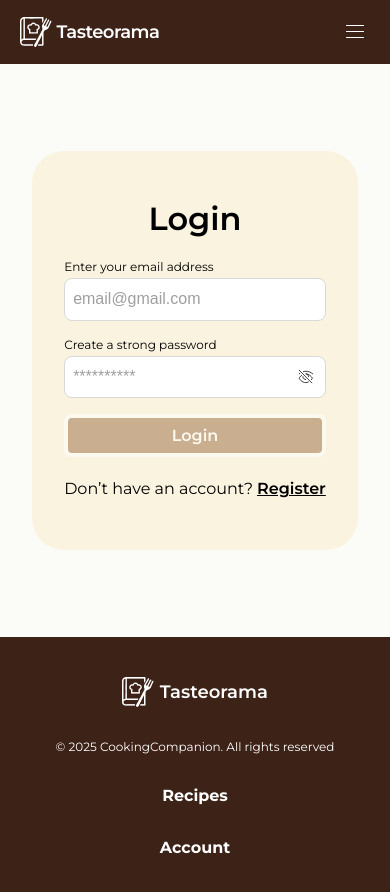
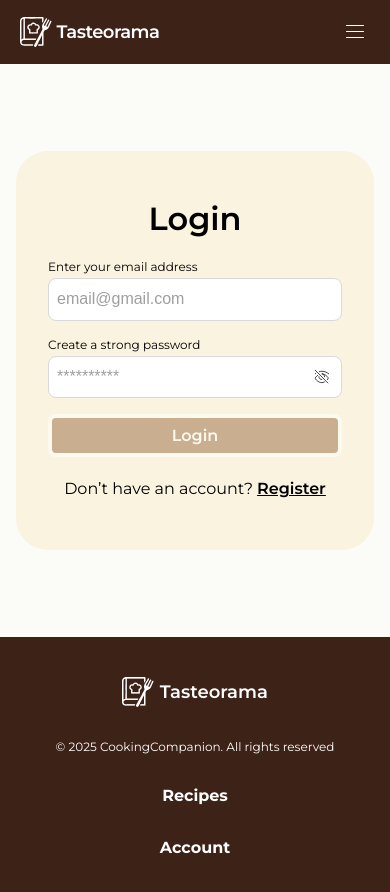
Before and after one commit to allivan2020/tasteorama-project-5-frontend, a Next.js app: page /auth/login in a window 390 px wide. Shown: the top 892 px of the page. Built offline with nearby package versions, Linux system fonts and the light colour scheme; no server answers.

Commit message:
Update auth form responsive sizes

```diff
--- a/src/components/AuthForm/AuthForm.module.css
+++ b/src/components/AuthForm/AuthForm.module.css
@@ -1,5 +1,6 @@
-.formCard {
+/* .formCard {
     max-width: 360px;
+    min-height: 399px;
     background-color: var(--light-beige);
     border-radius: 32px;
     padding: 48px 32px;
@@ -139,17 +140,198 @@
 .redirectLink:hover {
     color: var(--light-brown);
 }
+.registerCard {
+    min-height: 671px;
+}
+
 
 
 @media (min-width: 768px) {
     .formCard {
-        max-width: 522px;
+
+        width: 522px;
+            min-height: 399px;
     }
+           .registerCard {
+               min-height: 621px;
+           }
 }
 
 
 @media (min-width: 1440px) {
     .formCard {
-        max-width: 420px;
+            width: 420px;
+                min-height: 399px;
     }
-}
+        .registerCard {
+            min-height: 646px;
+        }
+} */
+ .formCard {
+     width: 100%;
+     max-width: 362px;
+     min-height: 399px;
+     background-color: var(--light-beige);
+     border-radius: 32px;
+     padding: 48px 32px;
+     margin: 0 auto;
+ }
+
+ .registerCard {
+     min-height: 671px;
+ }
+
+ .formTitle {
+     font-weight: 600;
+     line-height: 125%;
+     color: var(--black);
+     text-align: center;
+     margin-bottom: 20px;
+ }
+
+ .formSubTitle {
+     line-height: 155%;
+     font-size: 16px;
+     color: var(--black);
+     text-align: center;
+     margin-bottom: 20px;
+ }
+
+ .form {
+     display: flex;
+     flex-direction: column;
+     margin-bottom: 20px;
+     gap: 16px;
+ }
+
+ .formGroup {
+     display: flex;
+     flex-direction: column;
+     gap: 4px;
+ }
+
+ .label {
+     font-size: 12px;
+     color: var(--black);
+ }
+
+ .input {
+     width: 100%;
+     border: 1px solid var(--light-gray);
+     border-radius: 8px;
+     padding: 8px;
+     transition: border-color 0.2s ease;
+     font-weight: 400;
+     font-size: 16px;
+     line-height: 155%;
+     color: var(--black);
+ }
+
+ .input::placeholder {
+     color: var(--gray-3);
+ }
+
+ .input:focus {
+     outline: none;
+     box-shadow: 0 0 0 2px rgba(78, 70, 180, 0.2);
+ }
+
+ .passwordInput {
+     padding-right: 32px;
+ }
+
+ .isError {
+     color: var(--red);
+ }
+
+ .formGroup:has(.isError) .input {
+     border-color: var(--red);
+ }
+
+ .passwordWrapper {
+     position: relative;
+     display: flex;
+     align-items: center;
+ }
+
+ .eyeButton {
+     position: absolute;
+     right: 8px;
+     background: none;
+     border: none;
+     padding: 0;
+
+     display: flex;
+     align-items: center;
+     justify-content: center;
+     width: 24px;
+     height: 24px;
+ }
+
+ .submitButton {
+     padding: 8px;
+     background-color: var(--light-brown);
+     color: var(--white);
+     font-size: 16px;
+     font-weight: 600;
+     border: none;
+     border-radius: 8px;
+     transition: background-color 0.2s ease, border 0.2s ease;
+
+     display: flex;
+     align-items: center;
+     justify-content: center;
+ }
+
+ .submitButton:not(:disabled):hover,
+ .submitButton:not(:disabled):focus {
+     background-color: var(--brown);
+ }
+
+ .submitButton:not(:disabled):active {
+     border: 4px solid var(--white);
+     background-color: var(--light-brown);
+ }
+
+ .submitButton:disabled {
+     border: 4px solid var(--white);
+     opacity: 0.5;
+     cursor: not-allowed;
+ }
+
+ .redirectText {
+     line-height: 155%;
+     text-align: center;
+ }
+
+ .redirectLink {
+     font-weight: 600;
+     text-decoration: underline;
+     margin-left: 4px;
+ }
+
+ .redirectLink:hover {
+     color: var(--light-brown);
+ }
+
+ @media (min-width: 768px) {
+     .formCard {
+         max-width: 522px;
+         min-height: 399px;
+     }
+
+     .registerCard {
+         min-height: 621px;
+     }
+ }
+
+ @media (min-width: 1440px) {
+     .formCard {
+         max-width: 420px;
+         min-height: 399px;
+     }
+
+     .registerCard {
+         min-height: 646px;
+     }
+ }
--- a/src/components/RegistrationForm/RegistrationForm.tsx
+++ b/src/components/RegistrationForm/RegistrationForm.tsx
@@ -70,7 +70,7 @@ const RegistrationForm = () => {
 
 
     return (
-        <div className={css.formCard}>
+       <div className={`${css.formCard} ${css.registerCard}`}>
             <h1 className={css.formTitle}>Register</h1>
             <p className={css.formSubTitle}>Join our community of culinary enthusiasts, save your favorite
                 recipes, and
```
